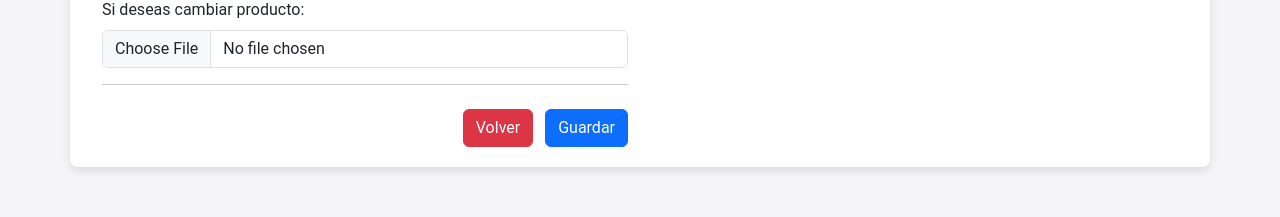
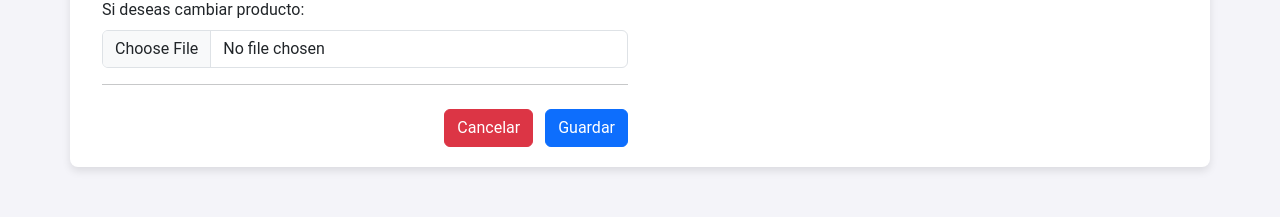
Before and after one commit to AGonzalesCajusol/Proyecto, a Flask app: template templates/modifiar_producto.html in a window 1280 px wide. Shown: the part 1316-1533 px from the top of the page. Run offline with Flask 3, Linux system fonts and the light colour scheme; the template is opened without the code that fills it, so the values that code supplies are empty.

Commit message:
Update marlon modifiar_producto.html

```diff
--- a/templates/modifiar_producto.html
+++ b/templates/modifiar_producto.html
@@ -116,7 +116,7 @@
                     <!-- Agrega aquí los campos para los ID de tipo_producto, genero, marca, categoria, grupo_edad y presentacion -->
                     <hr>
                     <div class="text-end">
-                        <a href="{{url_for('producto')}}" class="btn btn-danger mt-2 me-2" onclick="return confirmarCancelacion()">Volver</a>
+                        <a href="{{url_for('producto')}}" class="btn btn-danger mt-2 me-2" onclick="return confirmarCancelacion()">Cancelar</a>
                         <button type="submit" class="btn btn-primary mt-2" onclick="return confirmarModificacion()">Guardar</button>
                     </div>
                 </form>
```
